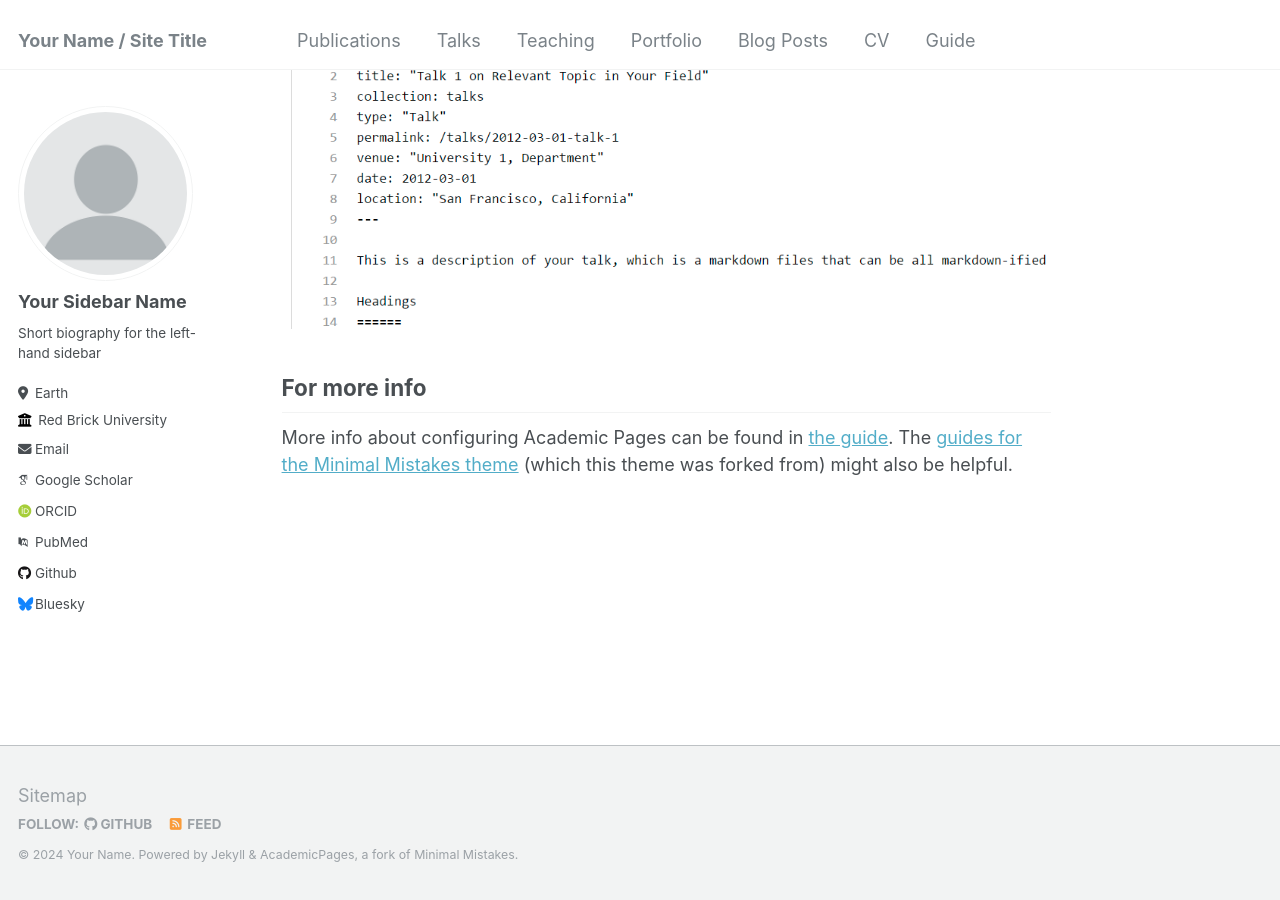
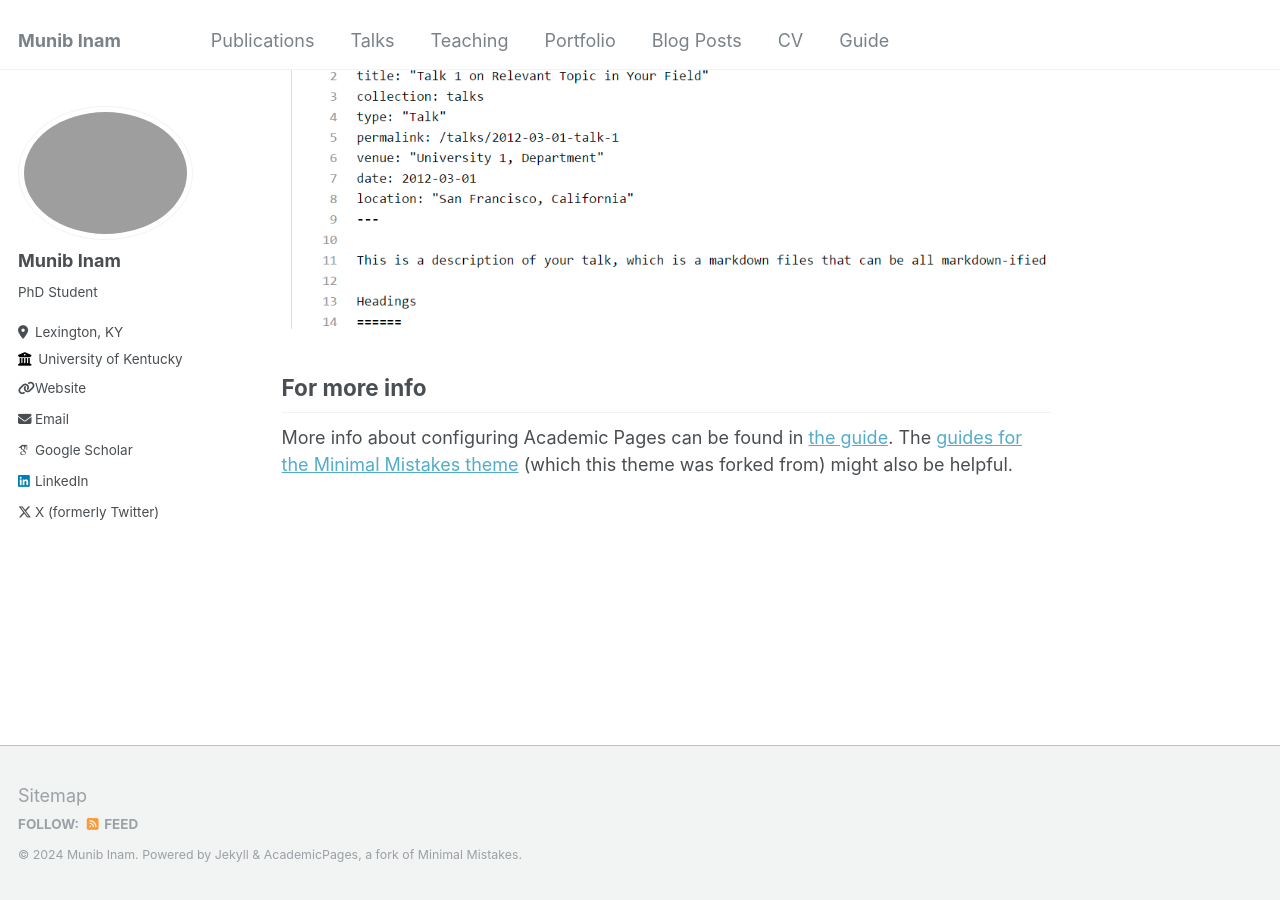
Before and after one commit to munibinam/munibinam, a Jekyll site: the page built from _pages/about.md, in a window 1280 px wide and 900 px high, scrolled down 2660 px. Built offline with Jekyll 4.4.1, drawn with Linux system fonts in a browser that asks for light colours; some web fonts are replaced.

Commit message:
Update _config.yml

```diff
--- a/_config.yml
+++ b/_config.yml
@@ -8,46 +8,46 @@
 
 # Basic Site Settings
 locale                   : "en-US"
-title                    : "Your Name / Site Title"
+title                    : "Munib Inam"
 title_separator          : "-"
-name                     : &name "Your Name"
-description              : &description "personal description"
-url                      : https://academicpages.github.io # the base hostname & protocol for your site e.g. "https://mmistakes.github.io"
-baseurl                  : "" # the subpath of your site, e.g. "/blog"
-repository               : "academicpages/academicpages.github.io"
+name                     : &name "Munib Inam"
+description              : &description "PhD Student"
+url                      : https://munibinam.github.io # the base hostname & protocol for your site e.g. "https://mmistakes.github.io"
+baseurl                  :  # the subpath of your site, e.g. "/blog"
+repository               :
 
 # Site Author - The following control what appear as part of the author content on the side bar.
 #               If a field is blank the icon and link will not appear, otherwise it will be shown.
 #               Additional customization can be done by editing /_includes/author-profile.html
 author:
   # Biographic information
-  avatar           : "profile.png"
-  name             : "Your Sidebar Name"
+  avatar           : "profile.jpeg"
+  name             : "Munib Inam"
   pronouns         : # example: "she/her"
-  bio              : "Short biography for the left-hand sidebar"
-  location         : "Earth"
-  employer         : "Red Brick University"
-  uri              : # URL
-  email            : "none@example.org"
+  bio              : "PhD Student"
+  location         : "Lexington, KY"
+  employer         : "University of Kentucky"
+  uri              : "https://munibinam.github.io"
+  email            : "munib.inam@uky.edu"
 
   # Academic websites
   arxiv            : # URL - Update with the correct link to your profile
-  googlescholar    : "https://scholar.google.com/citations?user=PS_CX0AAAAAJ"
+  googlescholar    : ""
   impactstory      : # URL
-  orcid            : "http://orcid.org/yourorcidurl"
-  pubmed           : "https://www.ncbi.nlm.nih.gov/pubmed/?term=john+snow"
+  orcid            :
+  pubmed           :
   researchgate     : # URL
 
   # Repositories and software development
   bitbucket        : # Username - Update with your username on the site
   codepen          : # Username
   dribbble         : # Username
-  github           : "academicpages"
+  github           :
   kaggle           : # Username
   stackoverflow    : # User number or user number and name (i.e., use "1" or "1/jeff-atwood")
 
   # Social media
-  bluesky          : "bsky.app" # Replace this with you Bluesky username
+  bluesky          : # Replace this with you Bluesky username
   facebook         : # Username
   flickr           : # Username
   foursquare       : # Username
@@ -56,7 +56,7 @@ author:
   keybase          : # Username
   instagram        : # Username
   lastfm           : # Username
-  linkedin         : # Username
+  linkedin         : "munib-inam" # Username
   mastodon         : # URL
   medium           : # URL
   pinterest        : # Username
@@ -64,7 +64,7 @@ author:
   steam            : # Username
   telegram         : # URL
   tumblr           : # Username
-  twitter          : # Username for X / Twitter
+  twitter          : "munibinam"
   vine             : # Username
   weibo            : # Username
   wikipedia        : # Username
```
